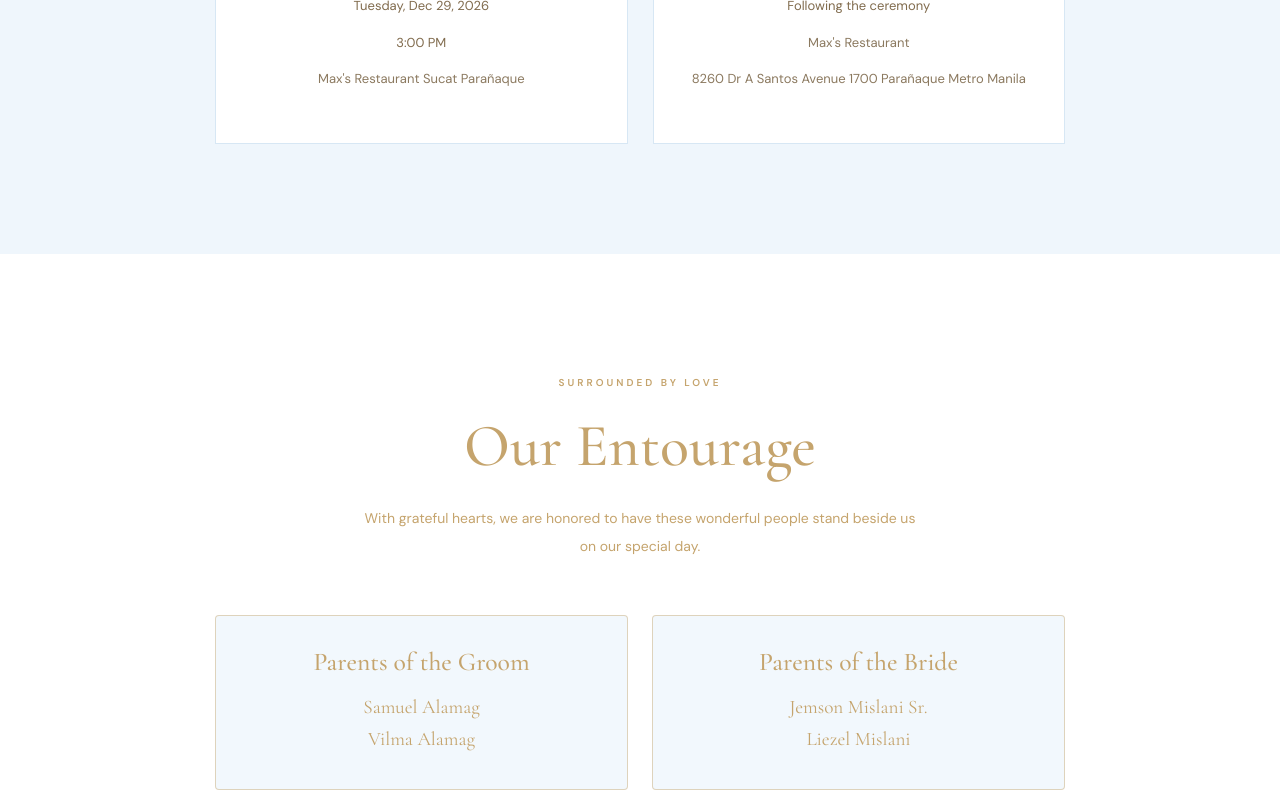
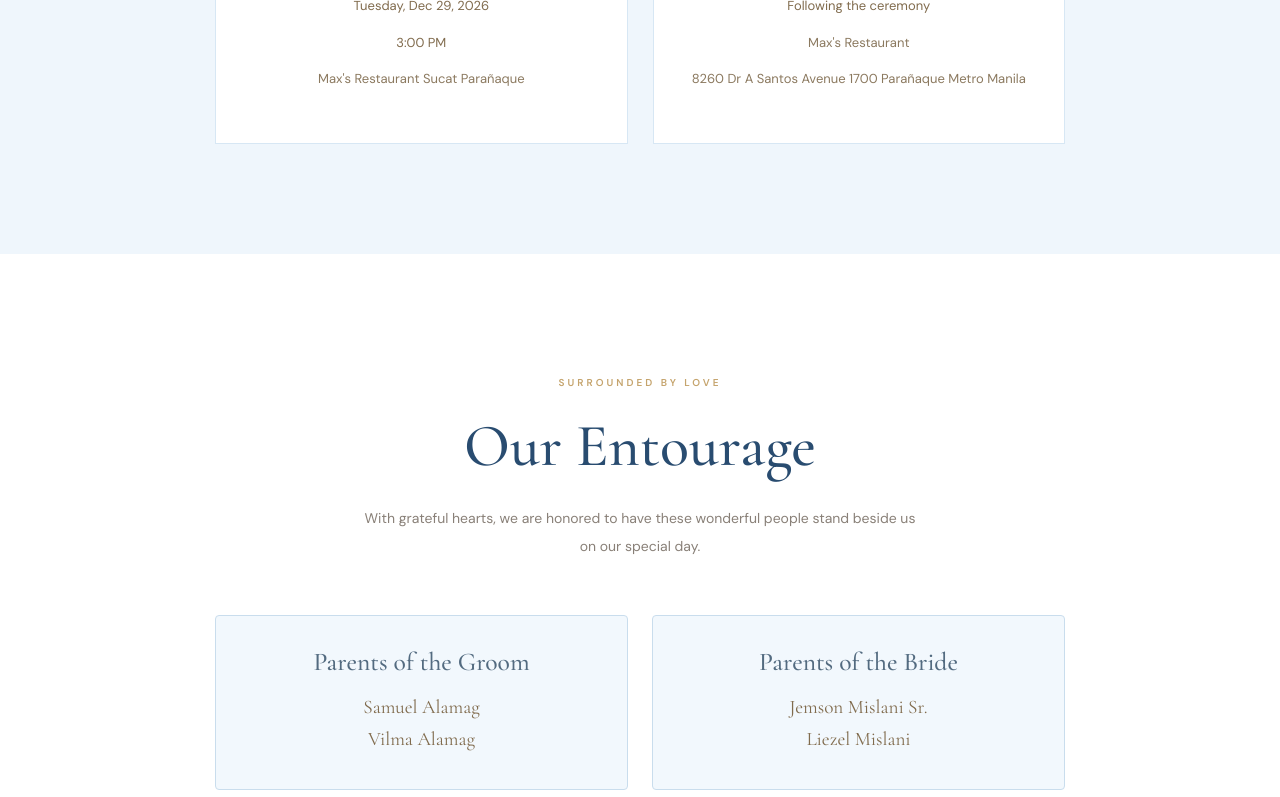
Before and after one commit to JemsonMislani/Wedding-Invitation, a React (Vite) app: page / in a window 1280 px wide. Shown: the part 3122-3919 px from the top of the page. Built offline with nearby package versions, Linux system fonts and the light colour scheme.

Commit message:
change color

```diff
--- a/src/App.css
+++ b/src/App.css
@@ -1058,7 +1058,7 @@ button {
   font-family: "Cormorant Garamond", serif;
   font-size: 1.6rem;
   font-weight: 500;
-  color: #536B80;
+  color: #536B80 !important;
 }
 
 .parents-card p {
@@ -1372,24 +1372,6 @@ body {
   }
 }
 
-/* GOLD TEXT: ABOUT, ENTOURAGE, AND GUESTS */
-#about,
-#about *,
-#entourage,
-#entourage *,
-#guests,
-#guests * {
-  color: #C5A46D !important;
-}
-
-/* LIGHT GOLD BORDERS */
-#about *,
-#entourage *,
-#guests * {
-  border-color: rgba(197, 164, 109, 0.45) !important;
-  border-width: 1px !important;
-}
-
 /* FORCE AMPERSANDS TO GOLD */
 #about span,
 #entourage span,
```
